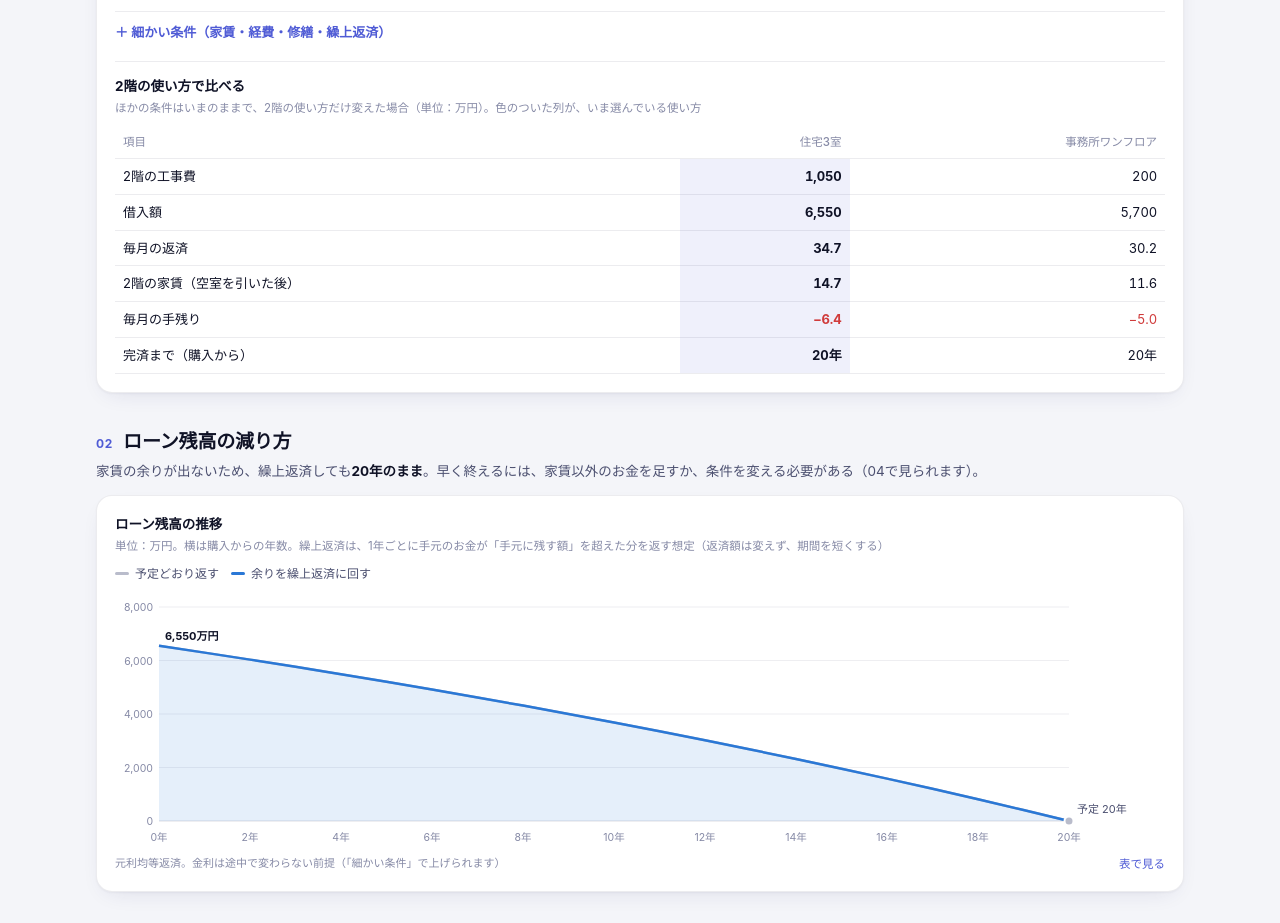
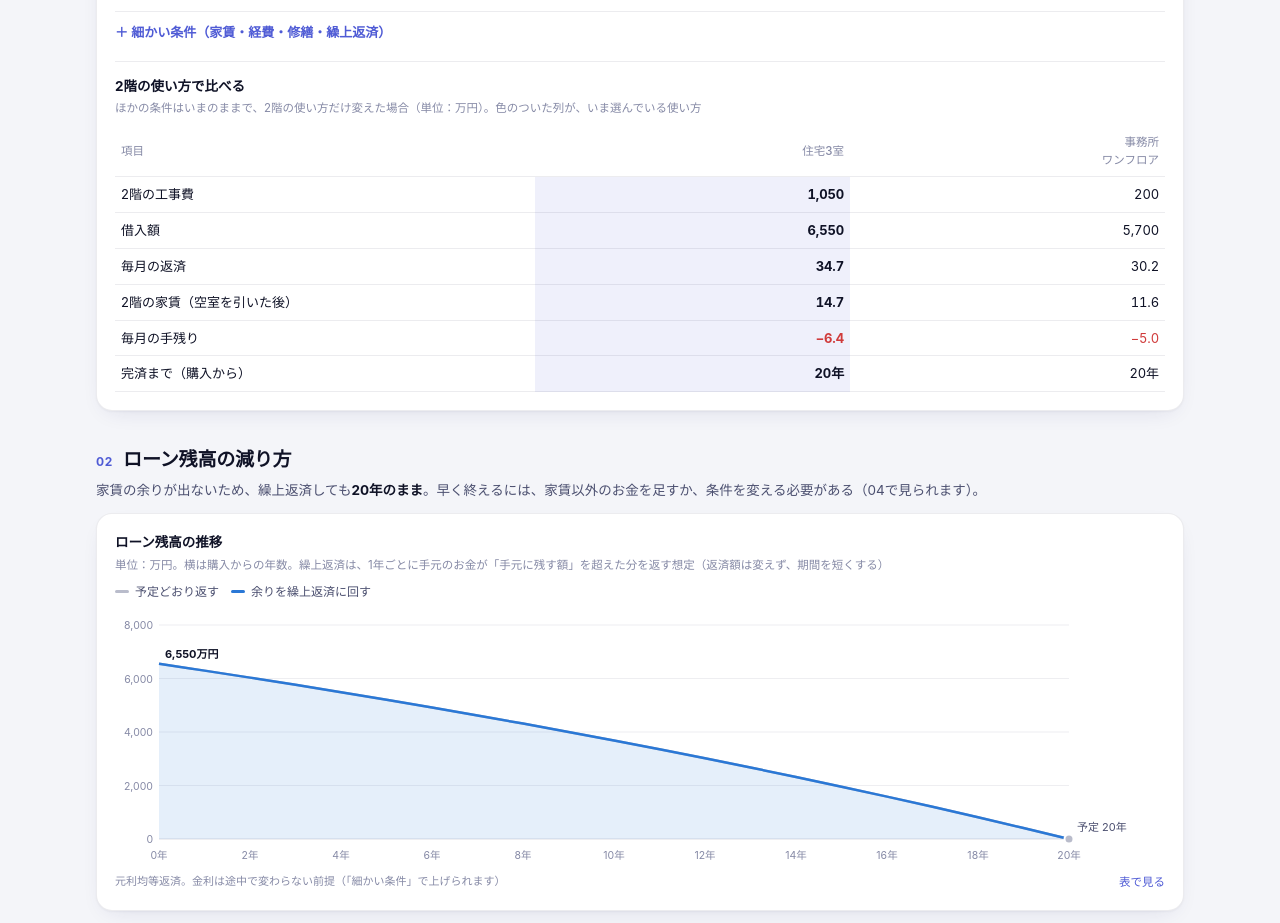
Before and after one commit to rin620317-cyber/building-loan-sim, a plain HTML site: page index.html in a window 1280 px wide. Shown: the part 1363-2286 px from the top of the page. Drawn offline with Linux system fonts and the light colour scheme.

Commit message:
比較表をスマホ幅に収める
Co-Authored-By: Claude Opus 5.5 <noreply@anthropic.com>

```diff
--- a/index.html
+++ b/index.html
@@ -31,6 +31,7 @@
 --good:#2fc72f;--bad:#ff6b6b;--warn:#fab219;--warn-s:rgba(250,178,25,.13);--bad-s:rgba(255,107,107,.12);--good-s:rgba(47,199,47,.12);
 --grid:rgba(160,170,255,.08);--shadow:0 12px 30px -16px rgba(0,0,0,.75)}
 *{box-sizing:border-box}[hidden]{display:none!important}
+#t-use th,#t-use td{white-space:normal;padding:7px 6px}#t-use td:first-child{min-width:7.5em}#t-use td:not(:first-child),#t-use th:not(:first-child){width:30%}
 html{scroll-behavior:smooth;scroll-padding-top:96px}
 body{margin:0;background:var(--bg);color:var(--ink);font-family:Inter,"Noto Sans JP","Hiragino Sans","Yu Gothic UI",sans-serif;font-size:14px;line-height:1.6;-webkit-font-smoothing:antialiased;transition:background-color .35s,color .35s}
 body::before{content:"";position:fixed;inset:0 0 auto;height:env(safe-area-inset-top,0px);z-index:30;background:var(--bg)}
@@ -596,7 +597,7 @@ function render(){
  $("#m6").innerHTML=`大きな修繕は${T}年で<b>${ev.length}回・計${f0(t.evTotal)}万円</b>（仮）。1回目は<b>${P.bigY}年目</b>に置いていますが、前回いつ直したかがわかれば差しかえます。`;
  const UC=[0,1].map(u=>{const q={...P,use2:u},b=sim(q,{prepay:!!q.prepay}),tt=typical(q);return {u,loan:b.loan,reno:renoCost(q),in2:tt.in2,pay:tt.pay,net:tt.net,po:b.payoff}});
  const hl=c=>c.u===P.use2?' style="background:var(--brand-s);font-weight:700"':"";
- $("#t-use").innerHTML=`<tr><th>項目</th><th>住宅${P.rooms}室</th><th>事務所ワンフロア</th></tr>`+[["2階の工事費",c=>f0(c.reno)],["借入額",c=>f0(c.loan)],["毎月の返済",c=>f1(c.pay)],["2階の家賃（空室を引いた後）",c=>f1(c.in2)],["毎月の手残り",c=>`<span class="${c.net<0?"neg":""}">${f1(c.net)}</span>`],["完済まで（購入から）",c=>ym(c.po)]].map(([l,f])=>`<tr><td>${l}</td>${UC.map(c=>`<td class="num"${hl(c)}>${f(c)}</td>`).join("")}</tr>`).join("");
+ $("#t-use").innerHTML=`<tr><th>項目</th><th>住宅${P.rooms}室</th><th>事務所<br>ワンフロア</th></tr>`+[["2階の工事費",c=>f0(c.reno)],["借入額",c=>f0(c.loan)],["毎月の返済",c=>f1(c.pay)],["2階の家賃（空室を引いた後）",c=>f1(c.in2)],["毎月の手残り",c=>`<span class="${c.net<0?"neg":""}">${f1(c.net)}</span>`],["完済まで（購入から）",c=>ym(c.po)]].map(([l,f])=>`<tr><td>${l}</td>${UC.map(c=>`<td class="num"${hl(c)}>${f(c)}</td>`).join("")}</tr>`).join("");
  chBal(base,pre);chWF(t);chCF(pre);chAge(pre);
 }
 
```
